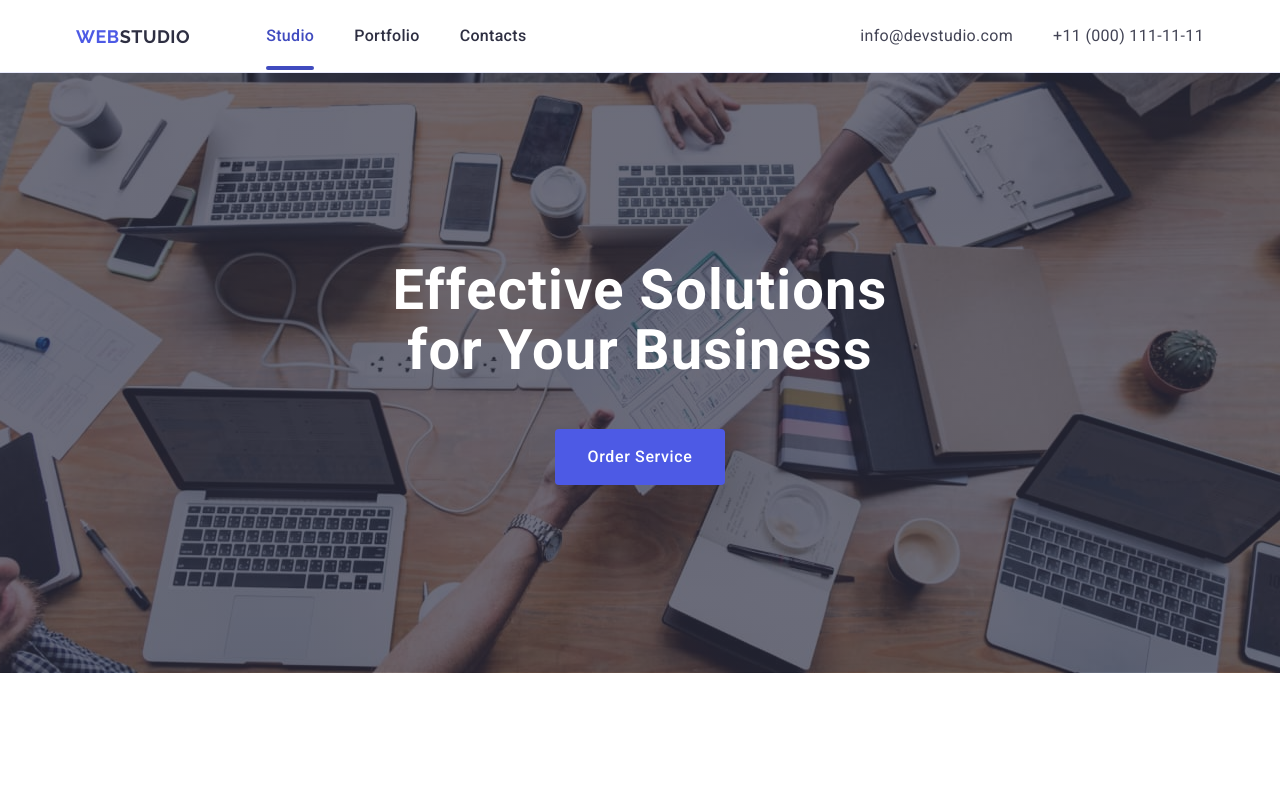
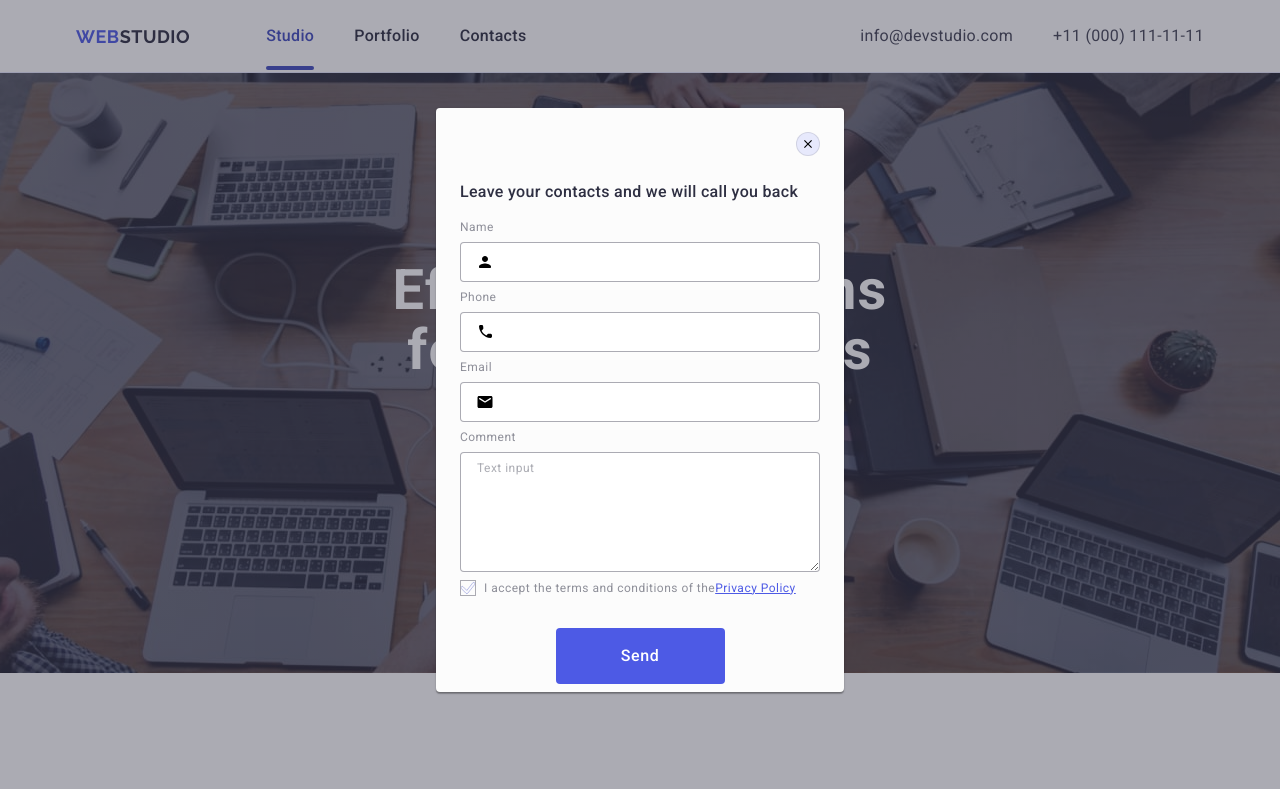
Before and after one commit to ElmiraEminova/goit-markup-hw-05, a plain HTML site: page index.html in a window 1280 px wide. Shown: the top 789 px of the page. Drawn offline with nearby package versions, Linux system fonts and the light colour scheme.

Commit message:
add modal

```diff
--- a/index.html
+++ b/index.html
@@ -480,7 +480,7 @@
             />
             <button class="subscribe-btn">
               <span>Subscribe</span>
-              <svg width="24" heigth="24" class="icon-form-footer">
+              <svg width="24" height="24" class="icon-form-footer">
                 <use href="./images/icons.svg#icon-icon-send1"></use>
               </svg>
             </button>
@@ -488,10 +488,10 @@
         </div>
       </div>
     </footer>
-    <!-- <div class="backdrop in-open">
+    <div class="backdrop in-open">
       <div class="modal-window">
         <button type="button" class="click-close">
-          <svg width="8" heigth="8" class="icon-close-black">
+          <svg width="8" height="8" class="icon-close-black">
             <use href="./images/icons.svg#icon-close-black-18dp-2-11"></use>
           </svg>
         </button>
@@ -499,41 +499,53 @@
           Leave your contacts and we will call you back
         </p>
         <form class="modal-info">
-          <label class="modal-label"
-            >Name
+          <label for="username" class="modal-label">Name</label>
           <div class="modal-blok">
-              <input type="text" name="username" class="modal-info-blok" />
-              <svg width="18" heigth="24" class="icon-modal">
+            <input
+              type="text"
+              name="username"
+              class="modal-info-blok"
+              id="username"
+            />
+            <svg width="18" height="24" class="icon-modal">
               <use href="./images/icons.svg#icon-person-black-18dp-11"></use>
             </svg>
           </div>
-          </label>
-          <label class="modal-label"
-            >Phone
+
+          <label for="userphone" class="modal-label">Phone</label>
           <div class="modal-blok">
-              <input type="text" name="userphone" class="modal-info-blok" />
-              <svg width="18" heigth="24" class="icon-modal">
+            <input
+              type="text"
+              name="userphone"
+              class="modal-info-blok"
+              id="userphone"
+            />
+            <svg width="18" height="24" class="icon-modal">
               <use href="./images/icons.svg#icon-phone-black-18dp-11"></use>
             </svg>
           </div>
-          </label>
-          <label class="modal-label"
-            >Email
+
+          <label for="useremail" class="modal-label">Email</label>
           <div class="modal-blok">
-              <input type="text" name="useremail" class="modal-info-blok" />
-              <svg width="18" heigth="24" class="icon-modal">
+            <input
+              type="text"
+              name="useremail"
+              class="modal-info-blok"
+              id="useremail"
+            />
+            <svg width="18" height="24" class="icon-modal">
               <use href="./images/icons.svg#icon-email-black-18dp-11"></use>
             </svg>
           </div>
-          </label>
-          <label for="usercomment" class="modal-label"
-            >Comment
+
+          <label for="usercomment" class="modal-label">Comment</label>
           <textarea
             name="usercomment"
             class="blok-comment"
             placeholder="Text input"
+            id="usercomment"
           ></textarea>
-          </label>
+
           <div class="accept-block">
             <input
               type="checkbox"
@@ -544,7 +556,7 @@
             />
             <label for="policy" class="accept-text">
               <span class="chekbox"
-                ><svg width="16" heigth="16" class="ttt">
+                ><svg width="16" height="16" class="ttt">
                   <use href="./images/icons.svg#icon-Vector1"></use></svg></span
               >I accept the terms and conditions of the
               <a href="">Privacy Policy</a>
@@ -554,6 +566,6 @@
           <button type="submit" class="modal-btn">Send</button>
         </form>
       </div>
-    </div> -->
+    </div>
   </body>
 </html>
```
Lines whose indentation alone changed are shown as unchanged.
